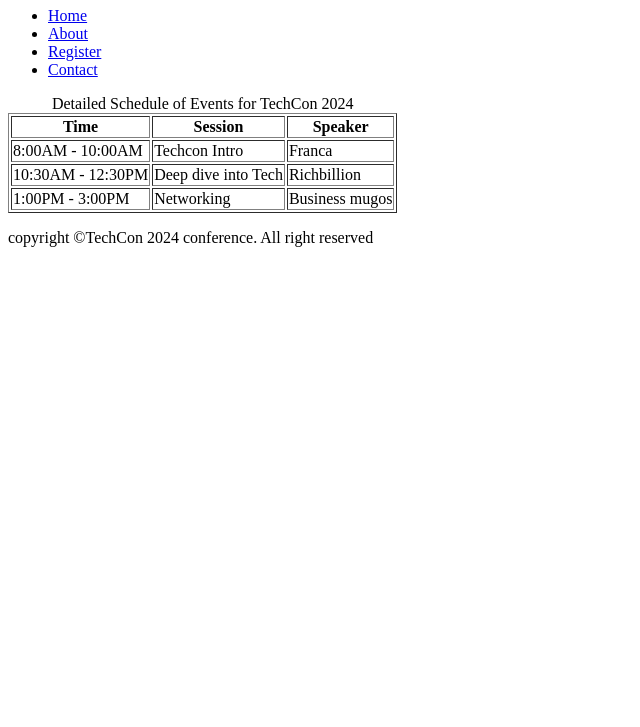
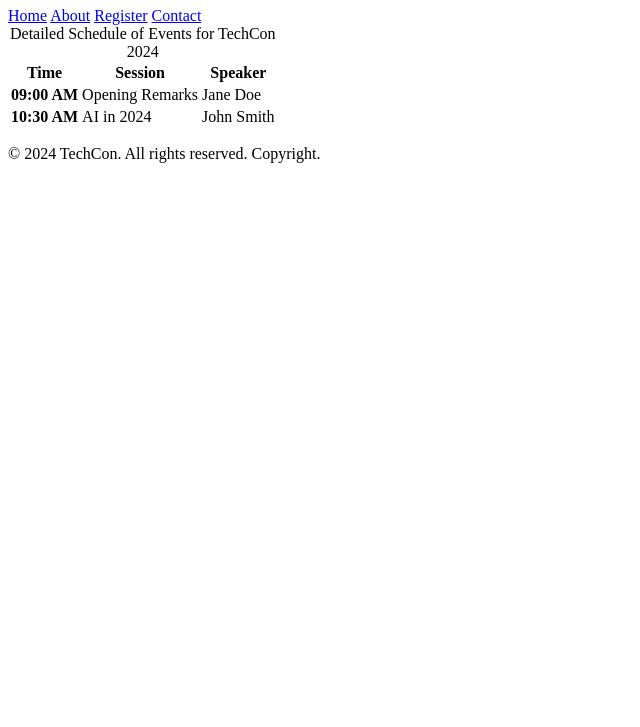
Before and after one commit to van-rodney/TechCon_HTML, a plain HTML site: page techcon_website/schedule.html in a window 1280 px wide. Shown: the part 73-800 px from the top of the page, without its empty margins (0-640 px from the left). Drawn offline with Linux system fonts and the light colour scheme.

```diff
--- a/techcon_website/schedule.html
+++ b/techcon_website/schedule.html
@@ -1,30 +1,24 @@
 <!DOCTYPE html>
 <html lang="en">
 <head>
-<meta charset="utf-8">
-<meta name="viewport" content="width=device-width,
-initial-scale=1.0">
-<title>Schedule Page for TechCon 2024 Conference Website</title>
+  <meta charset="UTF-8">
+  <title>Schedule - TechCon 2024</title>
 </head>
 <body>
+
   <header>
-    <h1>Schedule for TechCon 2024</h1>
+    <h1>Schedule - TechCon 2024</h1>
     <nav>
-<ul>
-<li><a href="./index.html">Home</a></li>
-<li><a href="./about.html">About</a></li>
-<li><a href="./register.html">Register</a></li>
-<li><a href="./contact.html">Contact</a></li>
-</ul>
+      <a href="index.html">Home</a>
+      <a href="about.html">About</a>
+      <a href="register.html">Register</a>
+      <a href="contact.html">Contact</a>
     </nav>
   </header>
+
   <main>
-<section>
-<table border="1">
-<caption>Detailed Schedule of Events for TechCon
-
-2024</caption>
-
+    <table>
+      <caption>Detailed Schedule of Events for TechCon 2024</caption>
       <thead>
         <tr>
           <th scope="col">Time</th>
@@ -34,27 +28,22 @@ initial-scale=1.0">
       </thead>
       <tbody>
         <tr>
-<td>8:00AM - 10:00AM</td>
-<td>Techcon Intro</td>
-<td>Franca</td>
+          <th scope="row">09:00 AM</th>
+          <td>Opening Remarks</td>
+          <td>Jane Doe</td>
         </tr>
         <tr>
-<td>10:30AM - 12:30PM</td>
-<td>Deep dive into Tech</td>
-<td>Richbillion</td>
-</tr>
-<tr>
-<td>1:00PM - 3:00PM</td>
-<td>Networking</td>
-<td>Business mugos</td>
+          <th scope="row">10:30 AM</th>
+          <td>AI in 2024</td>
+          <td>John Smith</td>
         </tr>
       </tbody>
     </table>
-</section>
   </main>
 
-<footer> <p>copyright &copy;TechCon 2024 conference. All right
-reserved</p>
+  <footer>
+    <p>© 2024 TechCon. All rights reserved. Copyright.</p>
   </footer>
+
 </body>
 </html>
```
Lines whose indentation alone changed are shown as unchanged.
